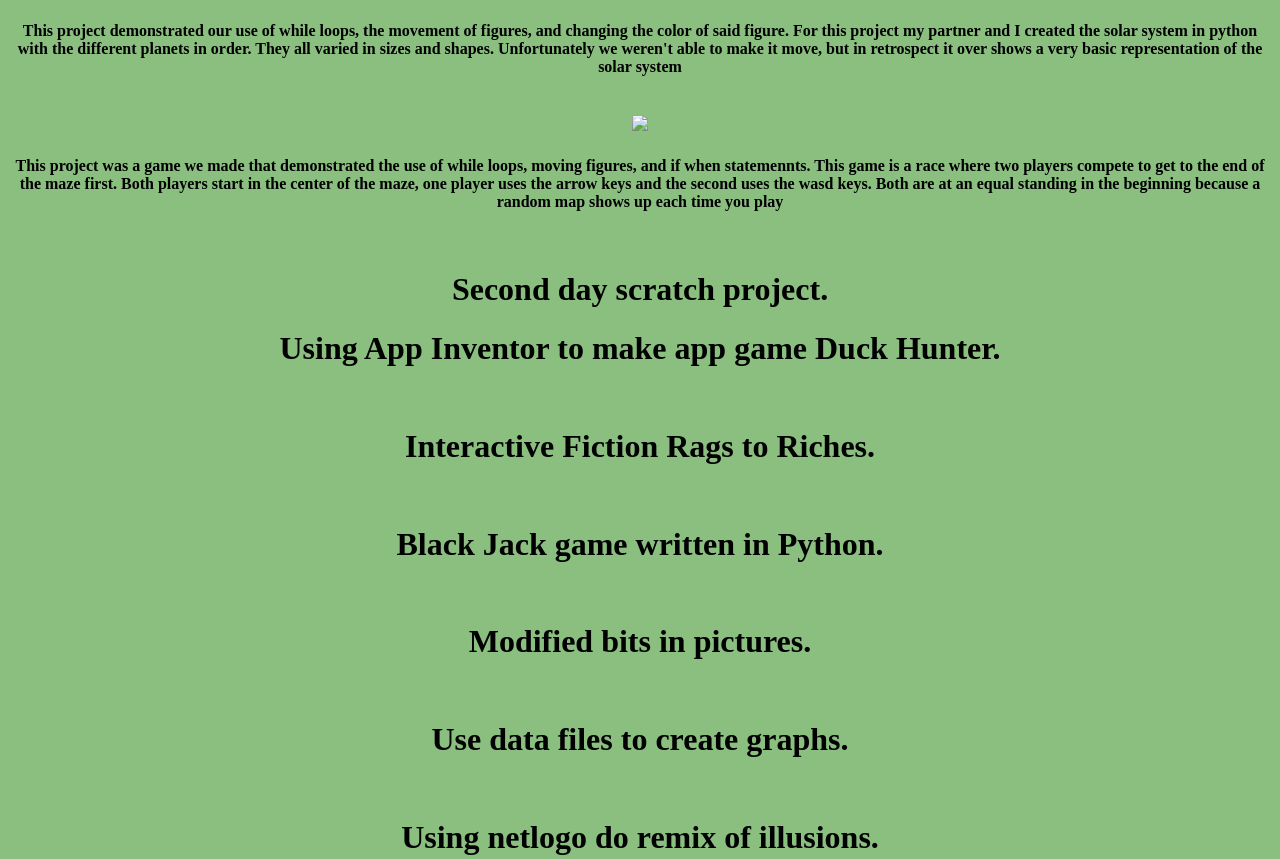
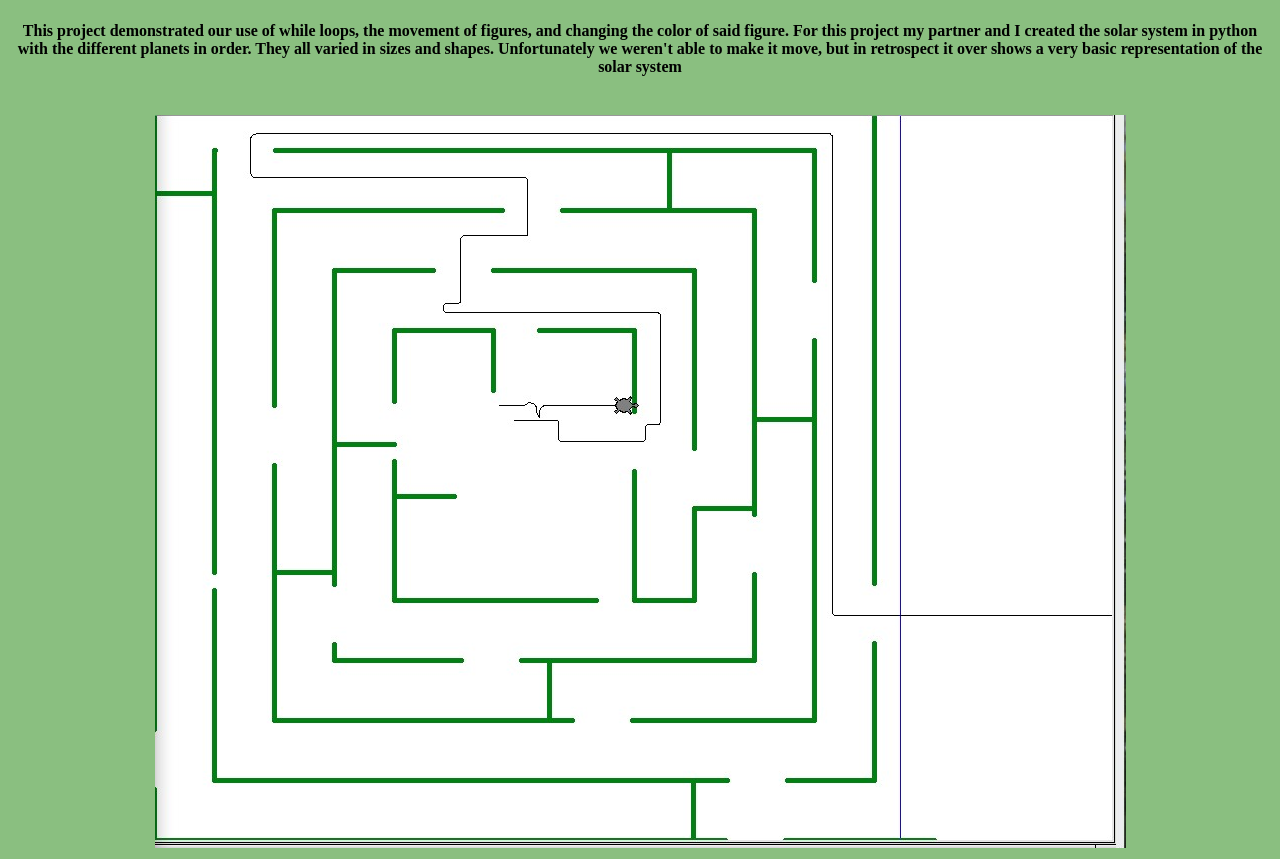
Before and after one commit to isabellamoncadaa/isabellamoncadaa, a plain HTML site: page portfolio.html in a window 1280 px wide. Shown: the part 511-1370 px from the top of the page. Drawn offline with Linux system fonts and the light colour scheme.

Commit message:
Update portfolio.html

```diff
--- a/portfolio.html
+++ b/portfolio.html
@@ -16,10 +16,10 @@
 <center>
     <img src= "Cs Principles Images\solarsystem.jpg">
 <center>
-    <h4> This project demonstrated our use of while loops, the movement of figures, and changing the color of said figure. For this project my partner and I created the solar system in python with the different planets in order. They all varied in sizes and shapes. Unfortunately we weren't able to make it move, but in retrospect it over shows a very basic representation of the solar system</h4>
+    <h4> This project demonstrated our use of while loops, the movement of figures, and changing the color of said figure. For this project my partner and I created the solar system in python with the different planets in order. They all varied in sizes and shapes. Unfortunately we weren't able to make it move, but in retrospect it over shows a very basic representation of the solar system<h4>
     <br>
 <center>
-    <img src= "Cs Principles Images\project3.jpg>
+    <img src= "Cs Principles Images\project3.jpg">
 <center>
     <h4> This project was a game we made that demonstrated the use of while loops, moving figures, and if when statemennts. This game is a race where two players compete to get to the end of the maze first. Both players start in the center of the maze, one player uses the arrow keys and the second uses the wasd keys. Both are at an equal standing in the beginning because a random map shows up each time you play<h4>
     <br>
@@ -38,6 +38,6 @@
     <h1>   Using netlogo do remix of illusions.</h1>
     <h1>   Interactive Fiction Rags to Riches.</h1>
     <br>
-	  </body>
-	</html>
+    </body>
+    </html>
 <center>
```
